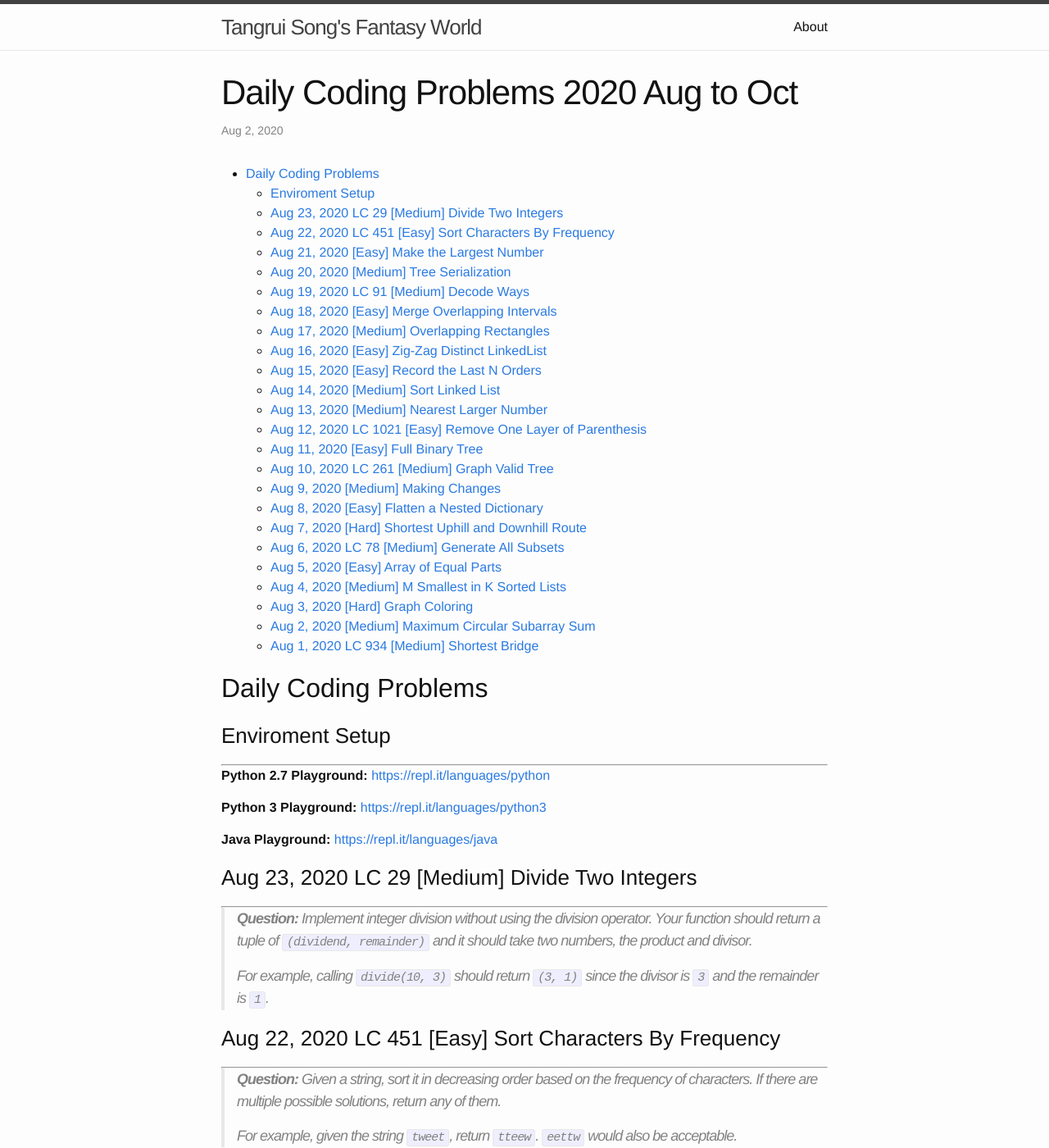
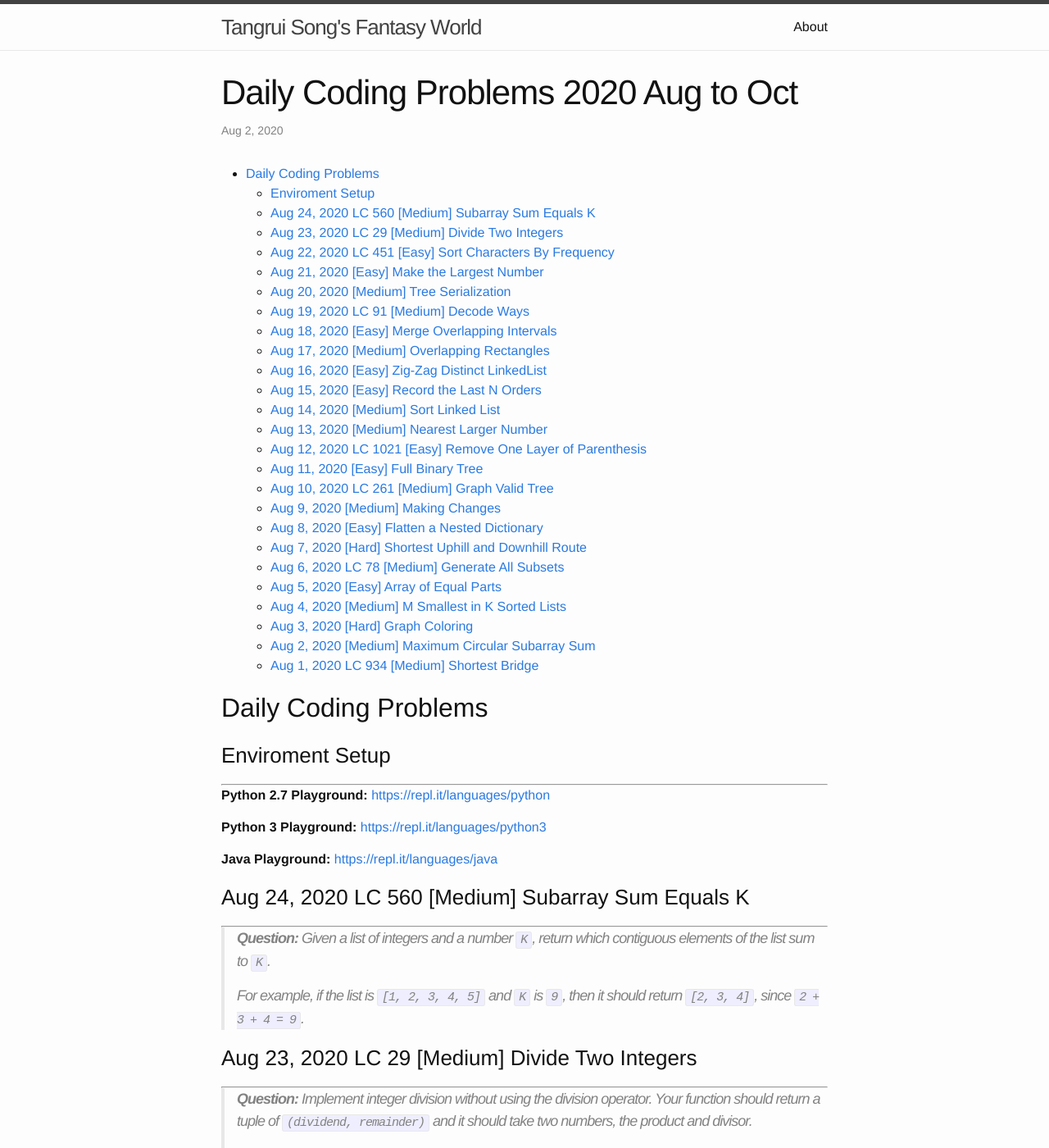
Before and after one commit to trsong/trsong.github.io, a Jekyll site: the page built from _posts/2020-08-01-DailyQuestionsAug.md, in a window 1280 px wide and 1400 px high. Shown: the whole window at 82% size. Built offline with Jekyll 4.4.1, drawn with Linux system fonts in a browser that asks for light colours; some of the changed text lies outside the part shown.

Commit message:
Add Aug 24 Question

```diff
--- a/_posts/2020-08-01-DailyQuestionsAug.md
+++ b/_posts/2020-08-01-DailyQuestionsAug.md
@@ -17,6 +17,12 @@ categories: Python/Java
 **Python 3 Playground:** [https://repl.it/languages/python3](https://repl.it/languages/python3)
 
 **Java Playground:** [https://repl.it/languages/java](https://repl.it/languages/java)
+
+### Aug 24, 2020 LC 560 \[Medium\] Subarray Sum Equals K
+---
+> **Question:** Given a list of integers and a number `K`, return which contiguous elements of the list sum to `K`.
+>
+> For example, if the list is `[1, 2, 3, 4, 5]` and `K` is `9`, then it should return `[2, 3, 4]`, since `2 + 3 + 4 = 9`.
 
 
 ### Aug 23, 2020 LC 29 \[Medium\] Divide Two Integers
```
